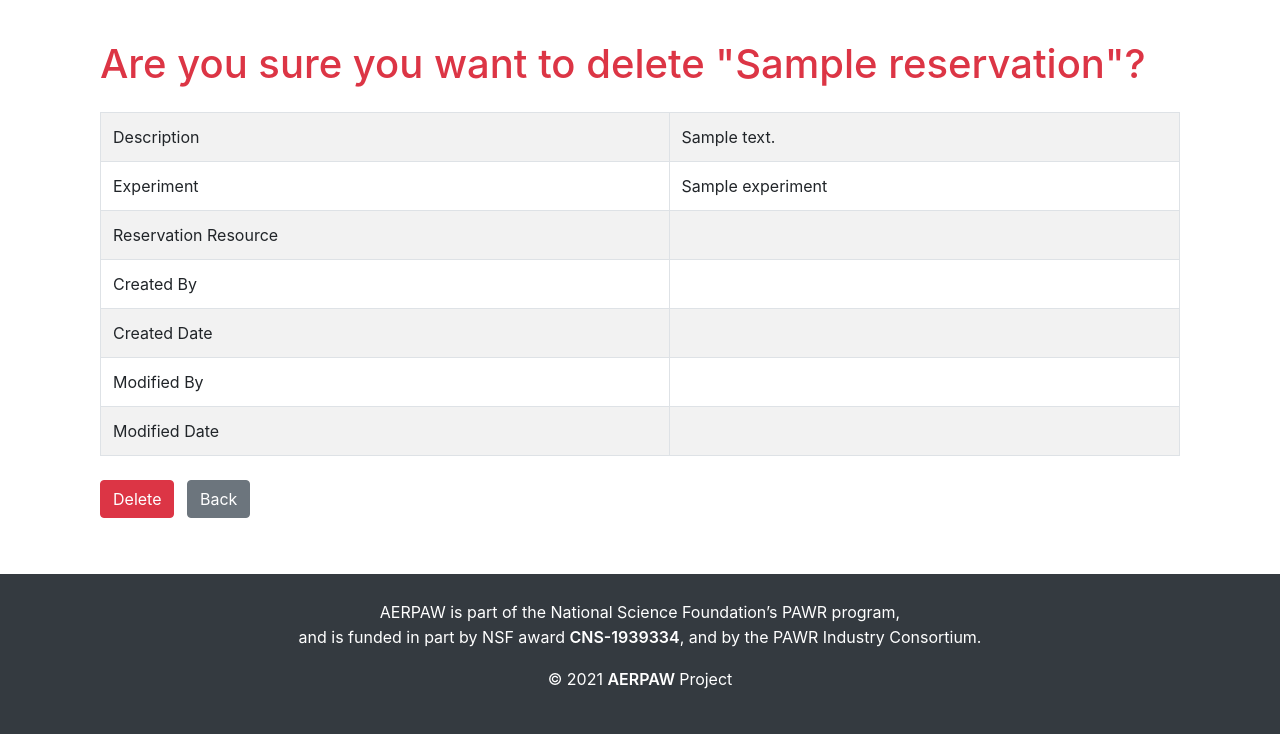
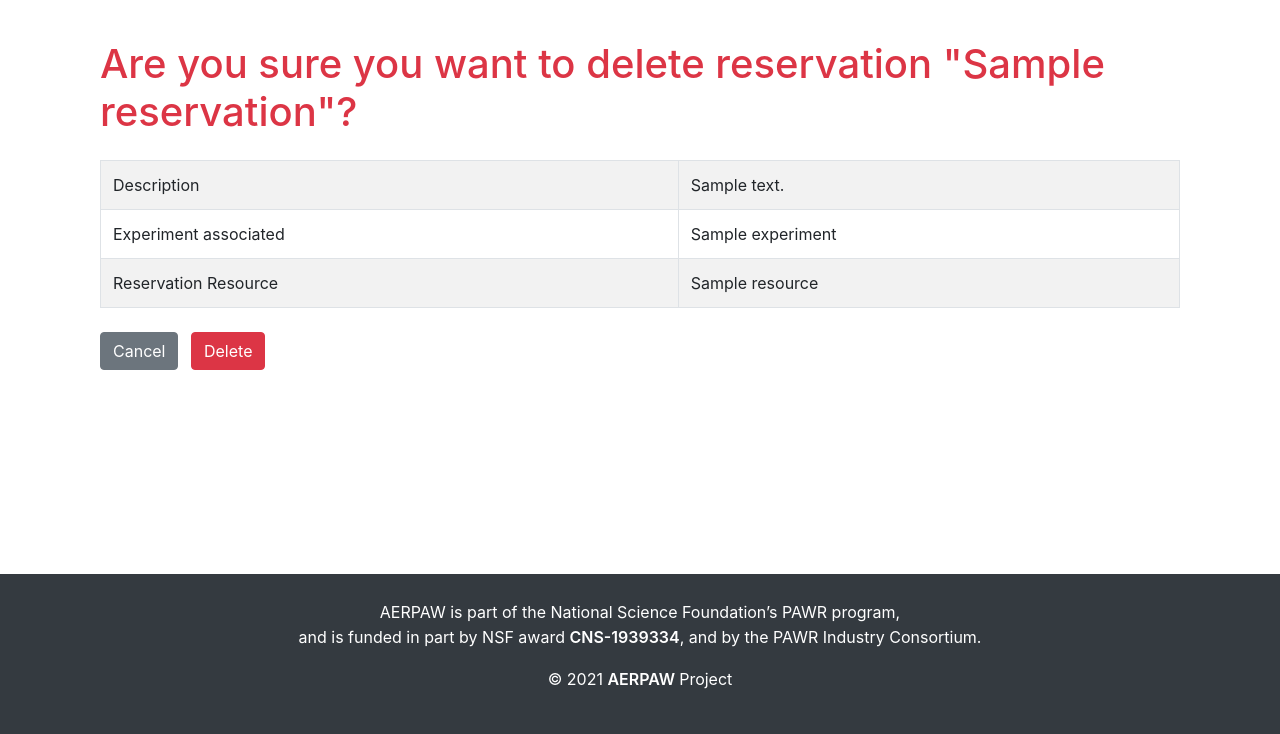
Before and after one commit to AERPAW-Platform-Control/portal, a Django app: page /reservations/00000000-0000-0000-0000-000000000001/delete in a window 1280 px wide. Shown: the part 66-800 px from the top of the page. Run offline with Django 3.2, Linux system fonts and the light colour scheme; a user stored in the database is signed in; tables that the repository leaves empty hold one stand-in row (values such as "Sample post"); parts of the project's set-up code (start-up, migrations or seed data) failed here and were passed over; some libraries are stand-ins or nearby versions.

Commit message:
make reservation work

```diff
--- a/reservations/reservations.py
+++ b/reservations/reservations.py
@@ -88,7 +88,7 @@ def delete_existing_reservation(request, reservation):
     :return:
     """
     try:
-        update_units(reservation.resource,0, int(reservation.units),reservation.start_date,reservation.end_date)
+        update_units(reservation.resource, 0, int(reservation.units), reservation.start_date, reservation.end_date)
         reservation.delete()
         return True
     except Exception as e:
--- a/reservations/views.py
+++ b/reservations/views.py
@@ -30,10 +30,13 @@ def reservation_create(request, experiment_uuid):
     :return:
     """
     experiment = get_object_or_404(Experiment, uuid=UUID(str(experiment_uuid)))
-    form = ReservationCreateForm(request.POST,experiment_id=experiment.id)
-    if form.is_valid():
-        reservation_uuid = create_new_reservation(request, form, experiment_uuid)
-        return redirect('reservation_detail', reservation_uuid=reservation_uuid, experiment_uuid=experiment_uuid)
+    if request.method == "POST":
+        form = ReservationCreateForm(request.POST,experiment_id=experiment.id)
+        if form.is_valid():
+            reservation_uuid = create_new_reservation(request, form, experiment_uuid)
+            return redirect('reservation_detail', reservation_uuid=reservation_uuid, experiment_uuid=experiment_uuid)
+    else:
+        form = ReservationCreateForm(experiment_id=experiment.id)
 
     return render(request, 'reservation_create.html', {'form': form, 'experiment': experiment, 'experimenter':experiment.experimenter.all()})
 
--- a/templates/reservations/reservation_create.html
+++ b/templates/reservations/reservation_create.html
@@ -25,8 +25,10 @@
             <form method="POST" class="post-form">
                 {% csrf_token %}
                 {{ form.as_p }}
+                <button class="btn btn-secondary mr-2">
+                    <a href="{% url 'experiment_detail' experiment_uuid=experiment.uuid %}" class="unlink">Cancel</a>
+                </button>
                 <input class="btn btn-success mr-2" type="submit" value="Save"/>
-                <button class="btn btn-secondary" onclick="history.back();">Cancel</button>
             </form>
         </div>
     {% else %}
--- a/templates/reservations/reservation_delete.html
+++ b/templates/reservations/reservation_delete.html
@@ -9,24 +9,28 @@
     {% if user.is_authenticated %}
         <div class="container">
             <div class="post">
-                <h1 class="text-danger">Are you sure you want to delete "{{ reservation.name }}"?</h1>
+                <h1 class="text-danger">Are you sure you want to delete reservation "{{ reservation.name }}"?</h1>
                 <table class="table table-striped table-bordered my-4">
                     <tr>
                         <td>Description</td>
                         <td>{{ reservation.description }}</td>
                     </tr>
                     <tr>
-                        <td>Experiment</td>
+                        <td>Experiment associated</td>
                         <td>{{ reservation.experiment }}</td>
                     </tr>
                     <tr>
                         <td>Reservation Resource</td>
+                        <td>{{ reservation.resource }}</td>
+                        <!--
                         <td>
                             {% for rs in reservation_resources %}
                                 {{ rs }},
                             {% endfor %}
                         </td>
+                        -->
                     </tr>
+                    <!--
                     <tr>
                         <td>Created By</td>
                         <td>{{ reservation.created_by }}</td>
@@ -43,13 +47,17 @@
                         <td>Modified Date</td>
                         <td>{{ reservation.modified_date }}</td>
                     </tr>
+                    -->
                 </table>
             </div>
             <form method="POST" class="post-form">
                 {% csrf_token %}
+                <!--a href="{% url 'reservation_detail_own' reservation_uuid=reservation.uuid %}"
+                   class="btn btn-secondary">Back</a>-->
+                <button class="btn btn-secondary mr-2">
+                    <a href="{% url 'experiment_detail' experiment_uuid=reservation.experiment.uuid %}" class="unlink">Cancel</a>
+                </button>
                 <input class="btn btn-danger mr-2" type="submit" value="Delete"/>
-                <a href="{% url 'reservation_detail_own' reservation_uuid=reservation.uuid %}"
-                   class="btn btn-secondary">Back</a>
             </form>
 
         </div>
--- a/templates/resources/resources.html
+++ b/templates/resources/resources.html
@@ -16,9 +16,11 @@
         <div class="container">
             <div class="d-flex flex-row align-items-center justify-content-between">
                 <h2>AERPAW Resources</h2>
+                {% if user.is_resource_manager %}
                 <button class="btn btn-success mr-2">
                     <a href="{% url 'resource_create' %}" class="unlink">Create New Resource</a>
                 </button>
+                {% endif %}
             </div>
             <div class="container py-4">
                 <div class="toolbar">
```
Also changed, not shown: reservations/forms.py (+4 -3 lines), resources/resources.py (+4 -3 lines), templates/reservations/reservation_detail.html (+5 -4 lines).
